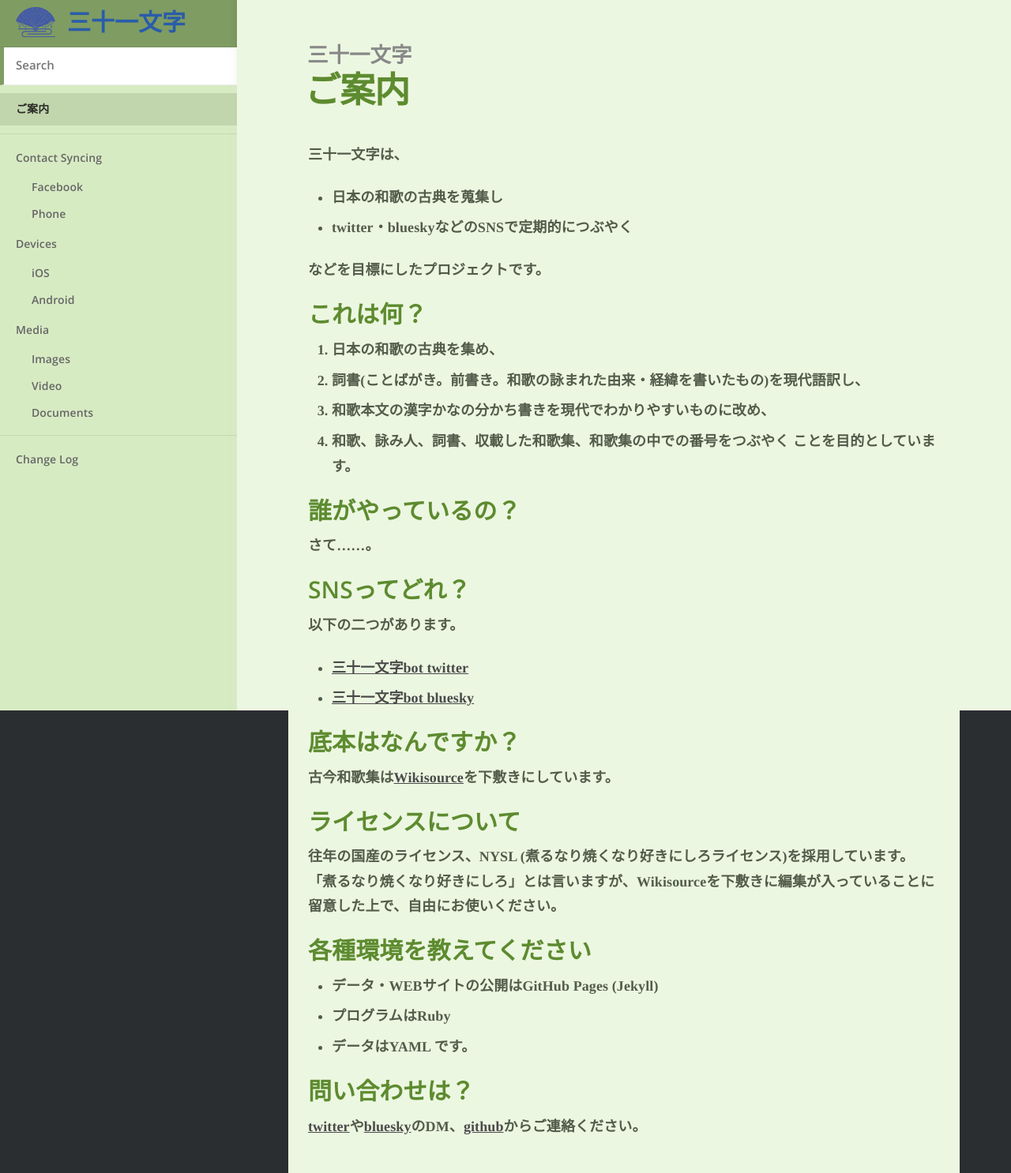
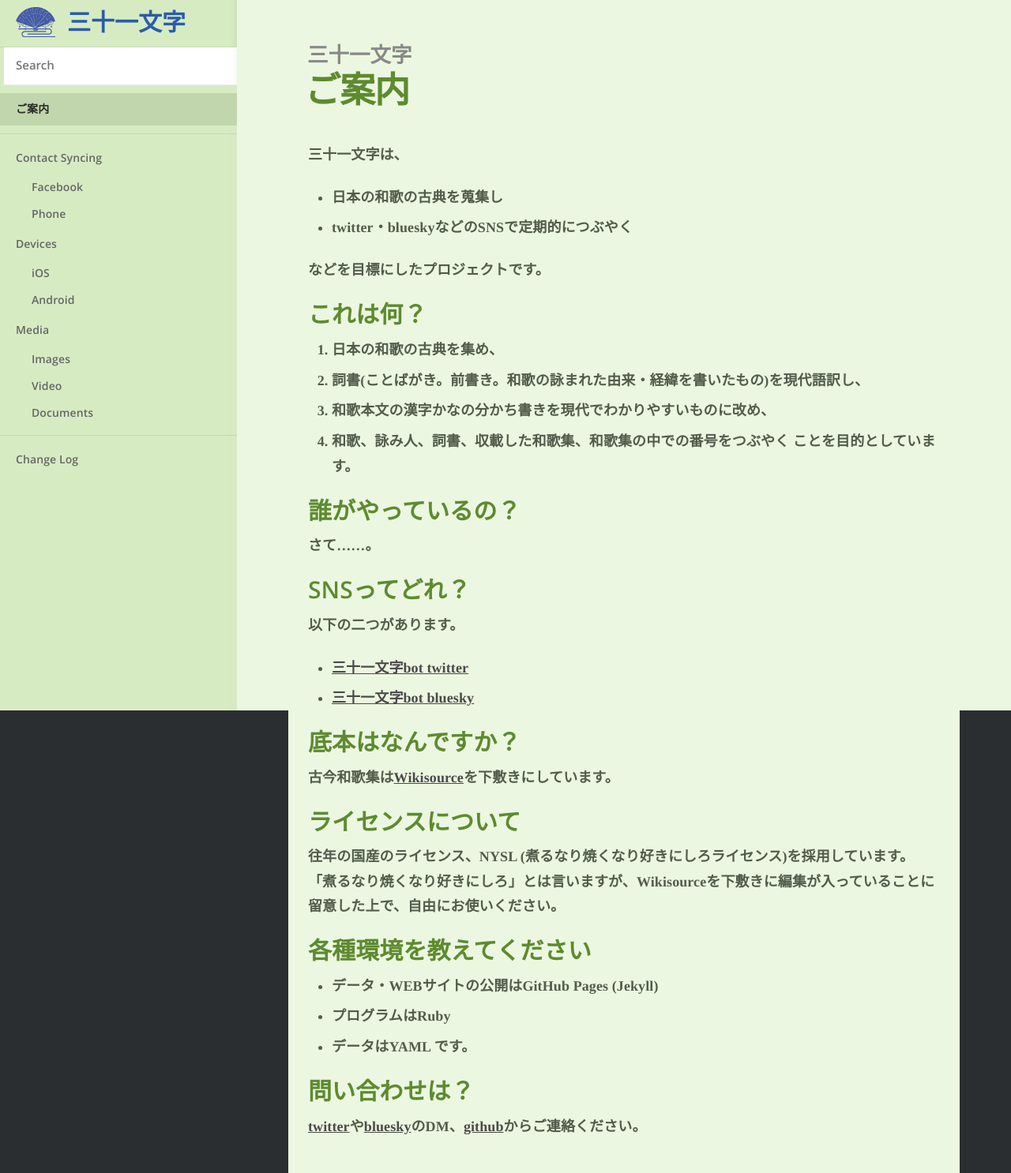
Before and after one commit to 31bot/31bot.github.io, a Jekyll site: the page built from index.md, in a window 1280 px wide. Shown: the whole page at 79% size. Built offline with Jekyll 4.4.1, drawn with Linux system fonts in a browser that asks for light colours.

Commit message:
change brand colour

```diff
--- a/css/main.scss
+++ b/css/main.scss
@@ -10,7 +10,7 @@ $content-max-width: 800px;
 $content-color: #535c4b;
 $content-background-color: #ecf7e1;
 
-$brand-colour: #7f9c62;
+$brand-colour: #d7ebc3;
 $brand-colour-light: mix($brand-colour, $content-background-color, 10%);
 
 $nav-header-background-color: $brand-colour;
```
